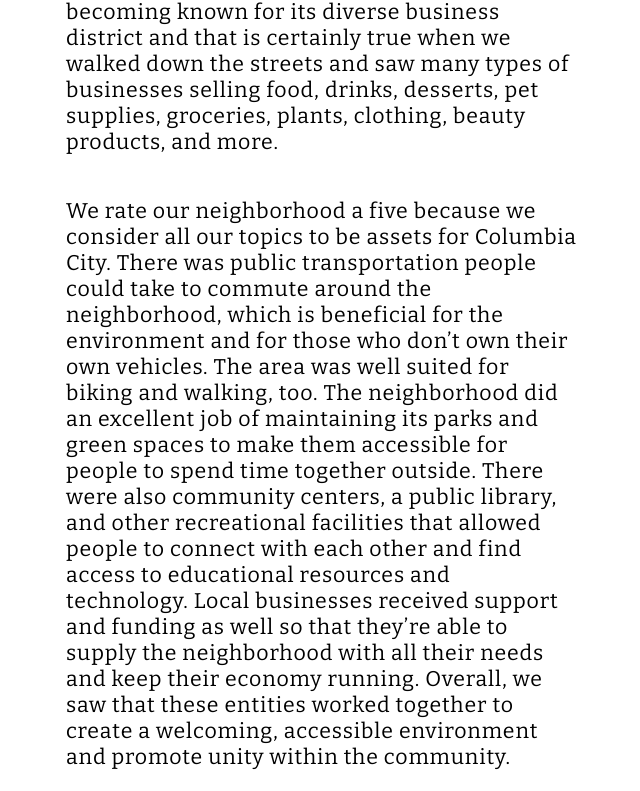
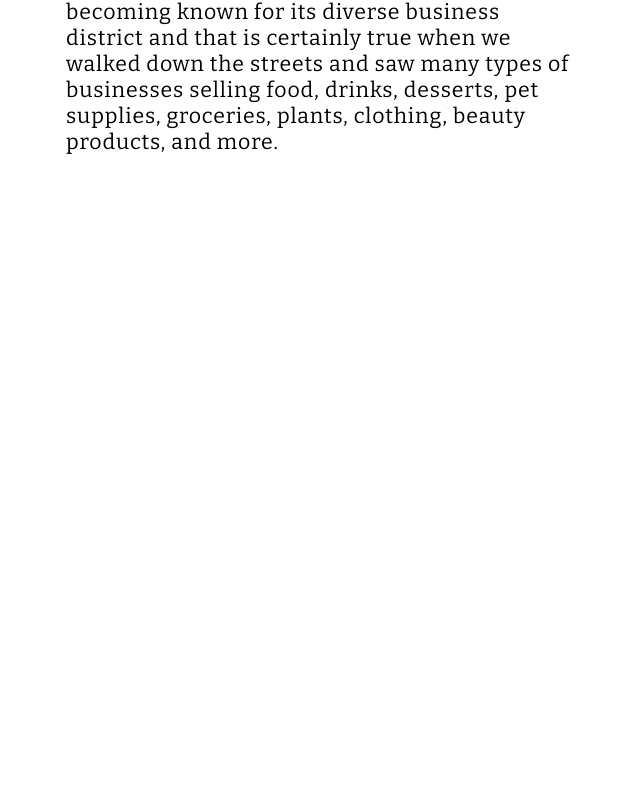
Before and after one commit to comptergeeks/ColumbiaCityWebsite, a React (Create React App) app: page /business in a window 1280 px wide. Shown: the part 571-1362 px from the top of the page, without its empty margins (318-958 px from the left). After the commit the page ends 1280 px from the top, so only its background shows below. Built offline with nearby package versions, Linux system fonts and the light colour scheme; a web font is replaced by a local one.

Commit message:
updated amy's section

```diff
--- a/src/Business.js
+++ b/src/Business.js
@@ -20,7 +20,6 @@
            <h3>By: Amy Chung</h3>
            <p>My observations did match up with the data and research I found. I read that Columbia City is becoming known for its diverse business district and that is certainly true when we walked down the streets and saw many types of businesses selling food, drinks, desserts, pet supplies, groceries, plants, clothing, beauty products, and more.
             </p>
-            <p>We rate our neighborhood a five because we consider all our topics to be assets for Columbia City. There was public transportation people could take to commute around the neighborhood, which is beneficial for the environment and for those who don’t own their own vehicles. The area was well suited for biking and walking, too. The neighborhood did an excellent job of maintaining its parks and green spaces to make them accessible for people to spend time together outside. There were also community centers, a public library, and other recreational facilities that allowed people to connect with each other and find access to educational resources and technology. Local businesses received support and funding as well so that they’re able to supply the neighborhood with all their needs and keep their economy running. Overall, we saw that these entities worked together to create a welcoming, accessible environment and promote unity within the community.</p>
            </div>
         </div>
     )
```
